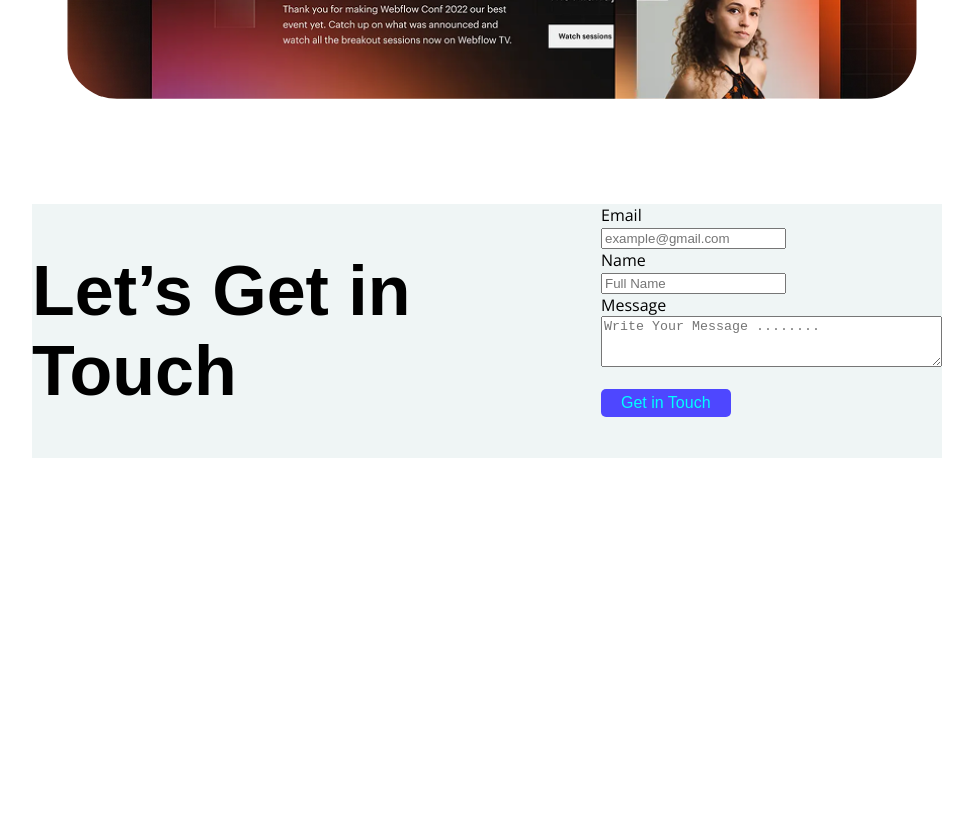
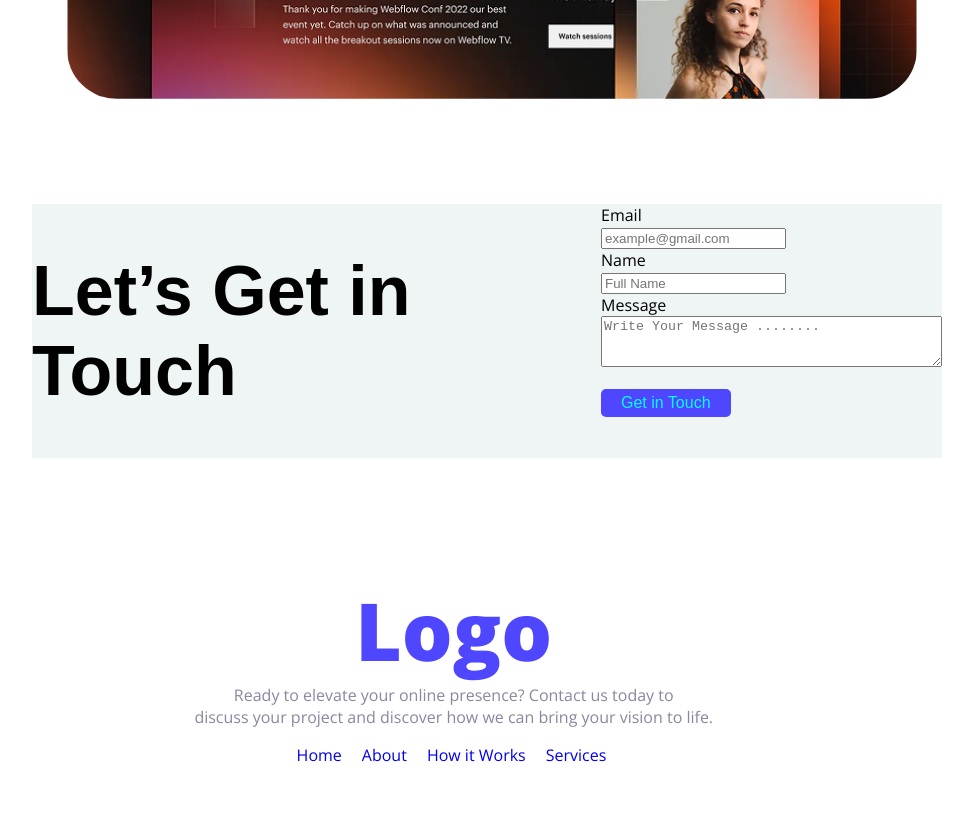
Before and after one commit to Amad-lab/amad-s-projects, a plain HTML site: page index.html in a window 1280 px wide. Shown: the part 2357-3192 px from the top of the page, without its empty margins (153-1126 px from the left). Before the commit the page ends 2823 px from the top, so only its background shows below. Drawn offline with nearby package versions, Linux system fonts and the light colour scheme.

Commit message:
Final one

```diff
--- a/design/project.css
+++ b/design/project.css
@@ -170,8 +170,32 @@ display: block;
   font-size: 70px;
   font-weight: bold;
   font-family: sans-serif;
-
 }
 #buttone{
   margin-top: 5%;
 }
+/*last one */
+.nav-center{
+  margin: 50px auto;
+  text-align: center;
+  border: 0 solid aqua;
+ margin-left: 17%;
+.logo{
+  font-size: 80px;
+  font-weight: 800;
+  margin-bottom: 0px;
+}
+.paragraph1{
+  margin-top: 0px;
+  color: #8987A1;
+  font-size: 1em;
+}
+.navi{
+  display: flex;
+  gap: 20px;
+  color: #8987A1;
+  margin-left: 12%;
+}
+.navi li a{
+  text-decoration: none;
+}
--- a/index.html
+++ b/index.html
@@ -125,7 +125,19 @@
   </div>
   </main>
   <footer>
+    <nav>
+      <div class="nav-center">
+      <h1 class="logo">Logo</h1>
+      <p class="paragraph1">Ready to elevate your online presence? Contact us today to <br>discuss your project and discover how we can bring your vision to life.</p>
 
+        <ul class="navi">
+          <li><a href="https://www.google.com/">Home</a></li>
+          <li><a href="https://www.google.com/">About</a></li>
+          <li><a href="https://www.google.com/">How it Works</a></li>
+          <li><a href="https://www.google.com/">Services</a></li>
+        </ul>
+      </div>
+      </nav>
   </footer>
 </body>
 </html>
```
